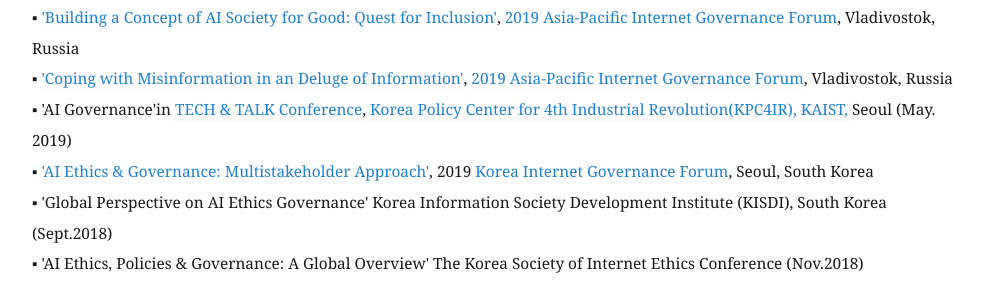
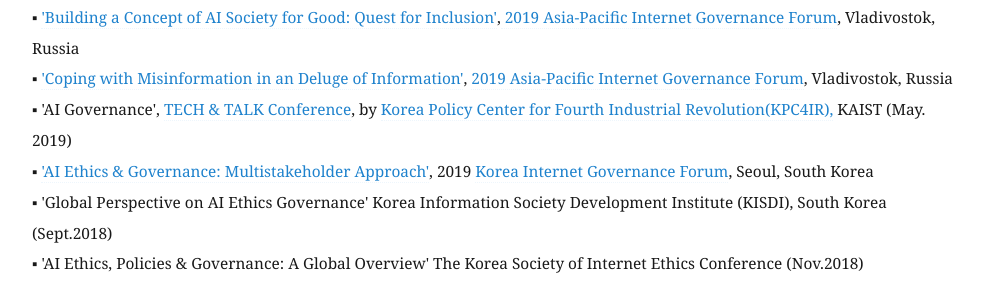
Before and after one commit to eunchangchoi/eunchangchoi.github.io, a Jekyll site: the page built from index.md, in a window 1280 px wide and 900 px high, scrolled down 5933 px. Shown: the part 161-447 px from the top of the window, without its empty margins (68-1056 px from the left). Built offline with Jekyll 4.4.1, drawn with Linux system fonts in a browser that asks for light colours.

Commit message:
Update index.md

```diff
--- a/index.md
+++ b/index.md
@@ -133,7 +133,7 @@
 ▪ <a href="https://www.youtube.com/watch?v=nsZJaB3fx0E&feature=youtu.be&t=1689">'National Collaborative Session on Cybersecurity'</a>,The United Nations Internet Governance Forum, Berlin, Germany (2019) <br>
 ▪ <a href="https://www.ftp.asia/index.php/s/tLZWIWMG1Qp7oA0">'Building a Concept of AI Society for Good: Quest for Inclusion'</a>,<a href="https://2019.aprigf.asia/"> 2019 Asia-Pacific Internet Governance Forum</a>, Vladivostok, Russia <br>
 ▪ <a href="https://www.ftp.asia/index.php/s/HGkuD3YVUBssKrP">'Coping with Misinformation in an Deluge of Information'</a>, <a href="https://2019.aprigf.asia/"> 2019 Asia-Pacific Internet Governance Forum</a>, Vladivostok, Russia <br>
-▪ 'AI Governance'in <a href="https://kpc4ir.kaist.ac.kr/index.php?mid=kpc4ir_events&document_srl=684"> TECH & TALK Conference</a>,<a href="https://kpc4ir.kaist.ac.kr/"> Korea Policy Center for 4th Industrial Revolution(KPC4IR), KAIST, </a> Seoul (May. 2019)<br>
+▪ 'AI Governance', <a href="https://kpc4ir.kaist.ac.kr/index.php?mid=kpc4ir_events&document_srl=684"> TECH & TALK Conference</a>, by <a href="https://kpc4ir.kaist.ac.kr/"> Korea Policy Center for Fourth Industrial Revolution(KPC4IR),</a>  KAIST (May. 2019)<br>
 ▪ <a href="https://youtu.be/92cmsMv6xhQ?t=451">'AI Ethics & Governance: Multistakeholder Approach'</a>, 2019 <a href="http://krigf.kr/"> Korea Internet Governance Forum</a>, Seoul, South Korea <br>
 ▪ 'Global Perspective on AI Ethics Governance' Korea Information Society Development Institute (KISDI), South Korea (Sept.2018) <br>
 ▪ 'AI Ethics, Policies & Governance: A Global Overview' The Korea Society of Internet Ethics Conference (Nov.2018) <br>
```
